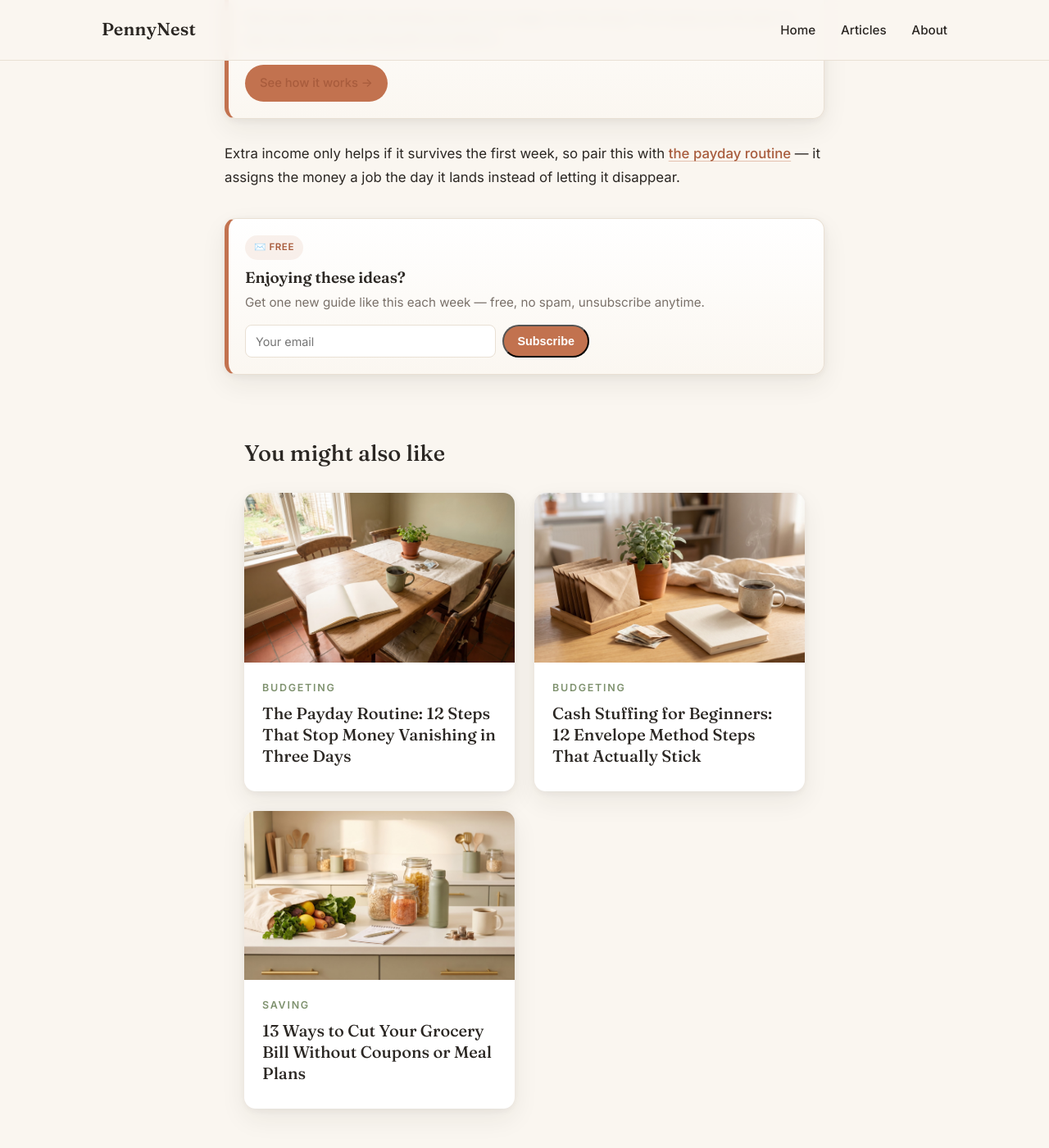
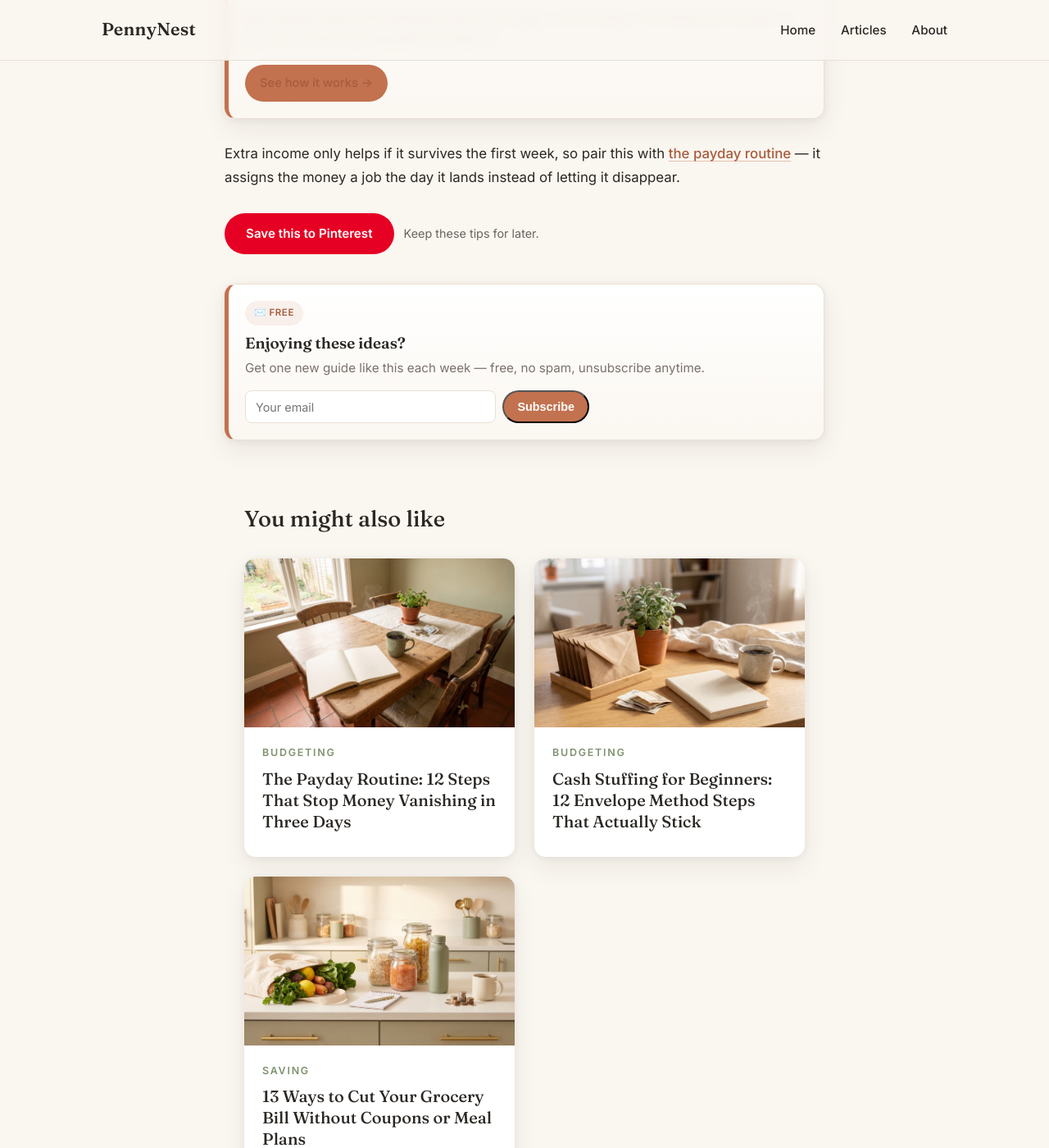
Before and after one commit to cozylifepicks/pennynest, a Jekyll site: the page built from _posts/2026-07-24-side-hustles-you-can-start-this-week.md, in a window 1280 px wide and 1400 px high, scrolled down 3718 px. Shown: the whole window at 82% size. Built offline with Jekyll 4.4.1, drawn with Linux system fonts in a browser that asks for light colours.

Commit message:
Add Save to Pinterest button to every article
Readers had no way to save an article to Pinterest. A human save is the
strongest quality signal Pinterest ranks on, and our measured save count
is 0 - so this targets the exact bottleneck. Plain link, no third-party
JS, no tracking, zero page-weight cost.

```diff
--- a/_layouts/post.html
+++ b/_layouts/post.html
@@ -13,6 +13,14 @@ layout: default
   <div class="prose">
     {{ content }}
   </div>
+
+  <p class="pin-save">
+    <a class="btn btn-pin" rel="noopener" target="_blank"
+       href="https://www.pinterest.com/pin/create/button/?url={{ page.url | absolute_url | uri_escape }}&media={{ page.image | absolute_url | uri_escape }}&description={{ page.title | uri_escape }}">
+      Save this to Pinterest
+    </a>
+    <span class="pin-save-hint">Keep these tips for later.</span>
+  </p>
 
   <div class="pick post-newsletter">
     <span class="pick-badge">✉️ Free</span>
--- a/assets/css/main.css
+++ b/assets/css/main.css
@@ -458,3 +458,10 @@ a { color: var(--terra-dark); }
   white-space: nowrap;
 }
 .prose tbody tr:hover { background: #fbf7f1; }
+
+/* Save-to-Pinterest button (added 2026-08-05) — gives readers a way to SAVE,
+   which is the quality signal Pinterest ranks on. */
+.pin-save { margin: 30px 0 4px; display: flex; align-items: center; gap: 12px; flex-wrap: wrap; }
+.btn-pin { background: #e60023; }
+.btn-pin:hover { background: #c8001e; }
+.pin-save-hint { font-size: 0.9rem; opacity: 0.7; }
```
